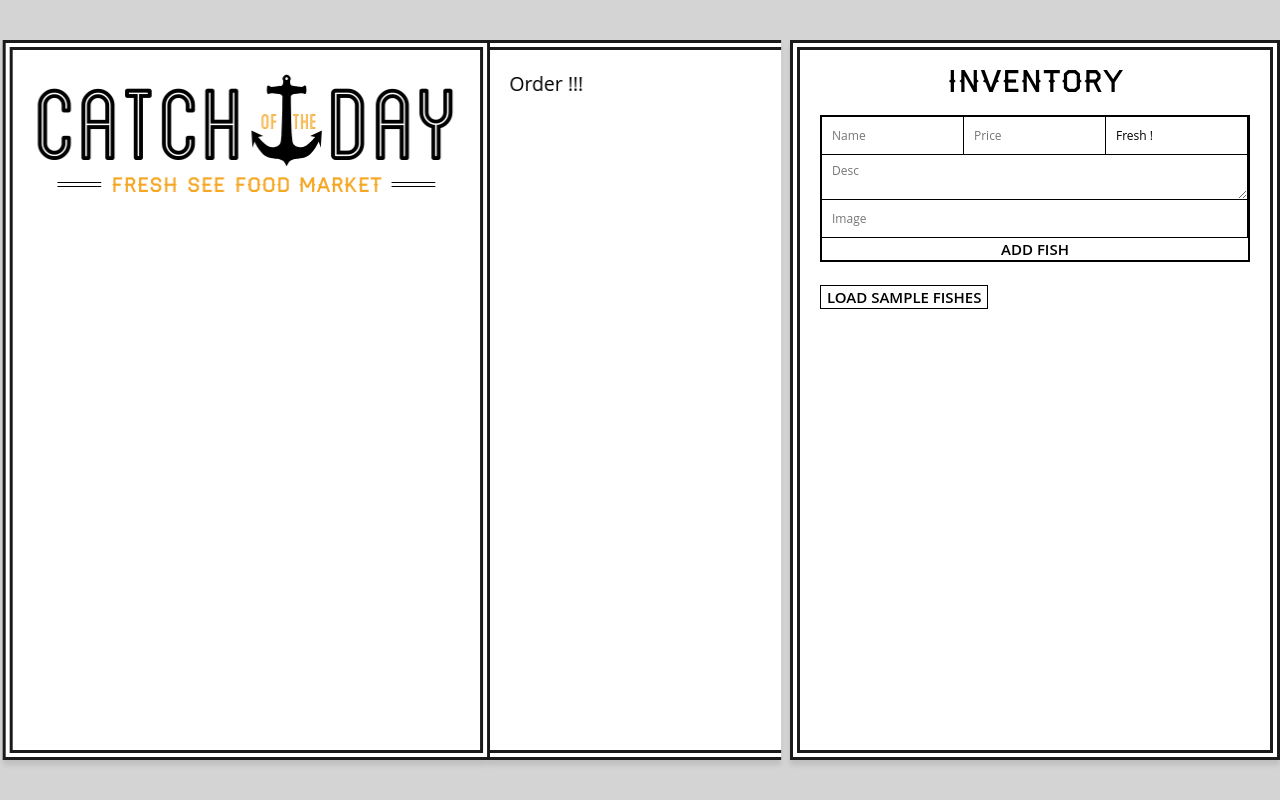
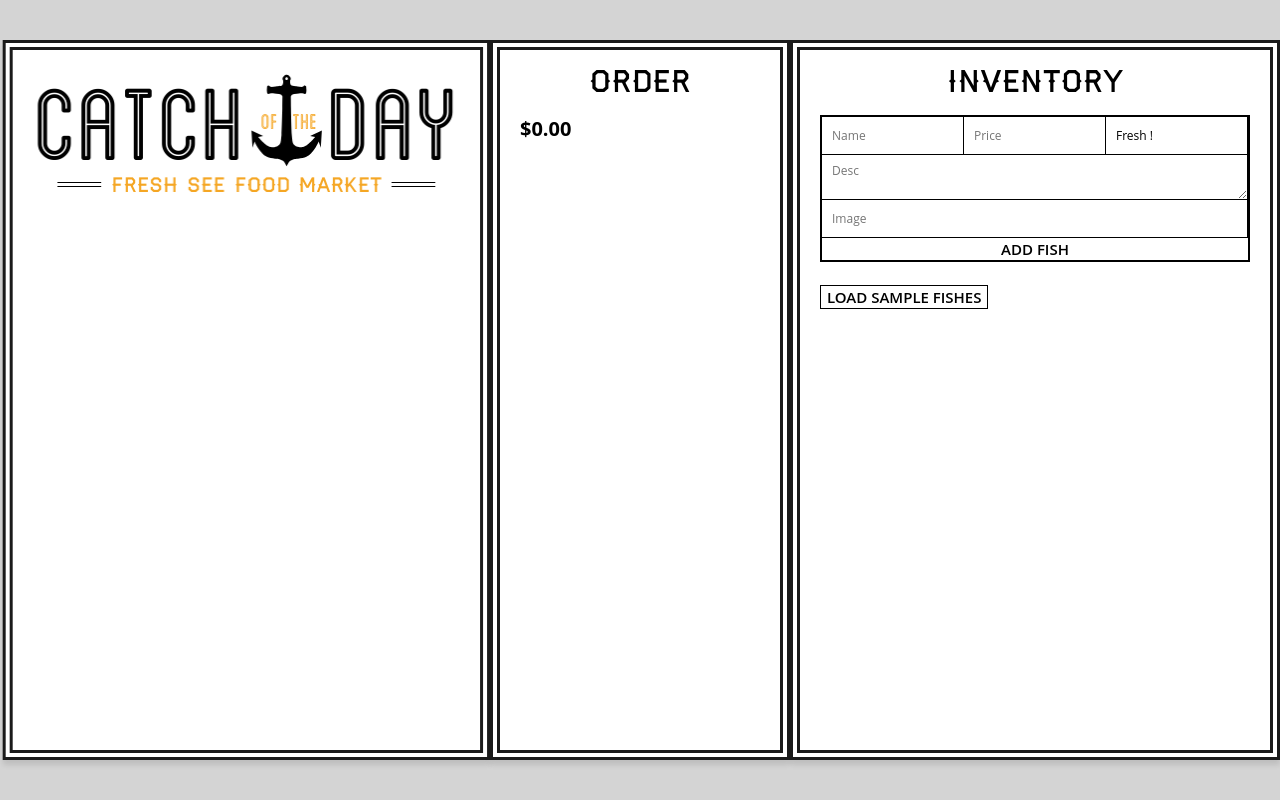
Before and after one commit to iraviteja/React-Fish-Store-Project, a React (Create React App) app: page / in a window 1280 px wide. Both pictures are taken after a click on the button "VISITE STORE". Built offline with nearby package versions, Linux system fonts and the light colour scheme.

Commit message:
Display order state with jsx

```diff
--- a/src/components/App.js
+++ b/src/components/App.js
@@ -51,7 +51,11 @@
             ))}
           </ul>
         </div>
-        <Order />
+        <Order
+          fishes={this.state.fishes}
+          order={this.state.order}
+          // {...this.state} to pass whole state
+        />
         <Inventory
           addFish={this.addFish}
           loadSampleFishes={this.loadSampleFishes}
--- a/src/components/Order.js
+++ b/src/components/Order.js
@@ -1,8 +1,46 @@
 import React, { Component } from "react";
+import { formatPrice } from "./helpers";
 
 class Order extends Component {
+  renderOrder = key => {
+    const fish = this.props.fishes[key];
+    const count = this.props.order[key];
+    const isAvailable = fish.status === "available";
+    if (!isAvailable) {
+      return (
+        <li key={key}>
+          sorry {fish ? fish.name : "fish"} is no longer available
+        </li>
+      );
+    }
+    return (
+      <li key={key}>
+        {count} lbs {fish.name}
+        {formatPrice(count * fish.price)}
+      </li>
+    );
+  };
+
   render() {
-    return <div className="order">Order !!!</div>;
+    const orderIds = Object.keys(this.props.order);
+    const total = orderIds.reduce((prevTotal, key) => {
+      const fish = this.props.fishes[key];
+      const count = this.props.order[key];
+      const isAvailable = fish && fish.status === "available";
+      if (isAvailable) {
+        return prevTotal + count * fish.price;
+      }
+      return prevTotal;
+    }, 0);
+    return (
+      <div className="order-wrap">
+        <h2>Order</h2>
+        <ul className="order">{orderIds.map(this.renderOrder)}</ul>
+        <div className="total">
+          <strong>{formatPrice(total)}</strong>
+        </div>
+      </div>
+    );
   }
 }
 
--- a/src/css/style.css
+++ b/src/css/style.css
@@ -367,10 +367,10 @@
   transform: translateX(50%) rotateY(6deg) translateX(-50%);
 }
 .catch-of-the-day > *:nth-child(2) {
-  -webkit-transform: translateX(-50%) rotateY(-14deg) translateX(50%);
+  /* -webkit-transform: translateX(-50%) rotateY(-14deg) translateX(50%);
   transform: translateX(-50%) rotateY(-14deg) translateX(50%);
   border-left: 0;
-  border-right: 0;
+  border-right: 0; */
   min-width: 300px;
 }
 .catch-of-the-day > *:last-child {
```
